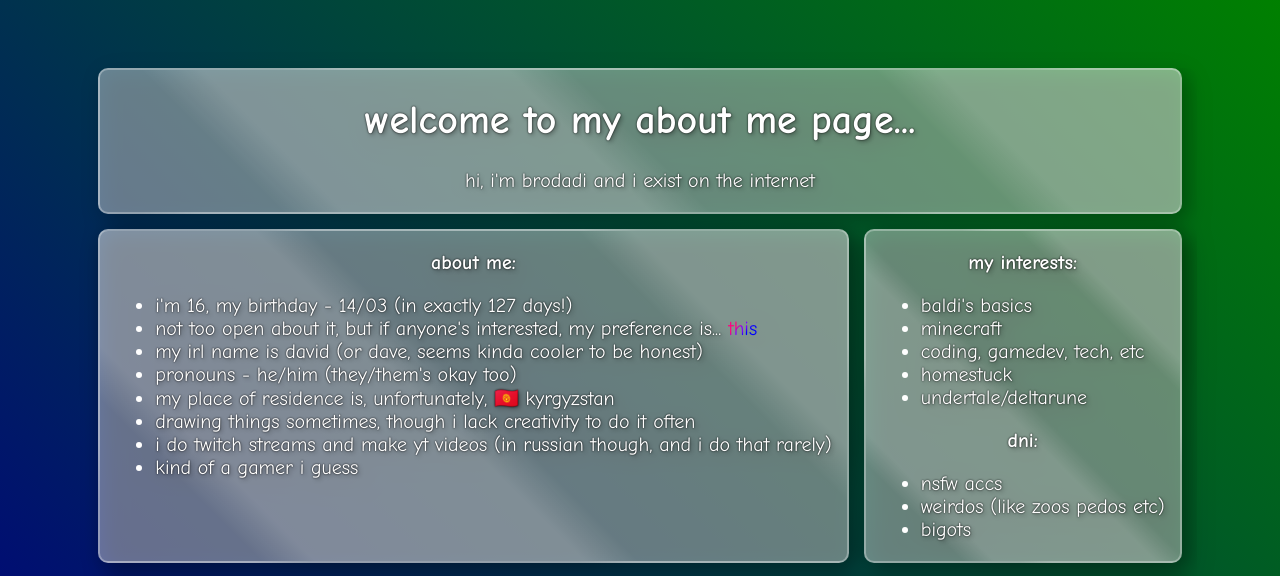
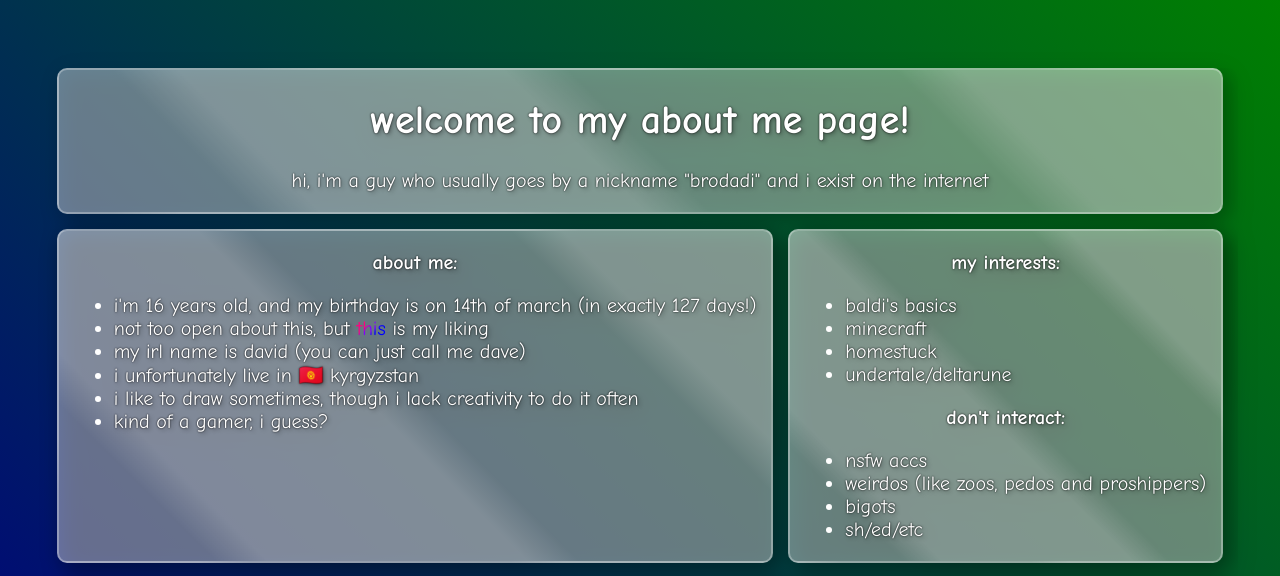
Before and after one commit to BroDadi/aboutme, a plain HTML site: page index.html in a window 1280 px wide. Shown: the top 576 px of the page. Drawn offline with Linux system fonts and the light colour scheme.

Commit message:
some more changes to make the page less cringy

```diff
--- a/index.html
+++ b/index.html
@@ -10,21 +10,19 @@
     <script src="script.js"></script>
     <div id="page">
         <div id="header">
-            <h1>welcome to my about me page...</h1>
-            <p>hi, i'm brodadi and i exist on the internet</p>
+            <h1>welcome to my about me page!</h1>
+            <p>hi, i'm a guy who usually goes by a nickname "brodadi" and i exist on the internet</p>
         </div>
         <div class="group">
             <div id="about">
                 <p><b>about me:</b></p>
                 <ul>
-                    <li>i'm <p id="age">??</p>, my birthday - 14/03 <p id="daycount">(in exactly ? days)</p></li>
-                    <li>not too open about it, but if anyone's interested, my preference is... <p id="bi">this</p></li>
-                    <li>my irl name is david (or dave, seems kinda cooler to be honest)</li>
-                    <li>pronouns - he/him (they/them's okay too)</li>
-                    <li>my place of residence is, unfortunately, 🇰🇬 <a href="https://en.wikipedia.org/wiki/kyrgyzstan">kyrgyzstan</a></li>
-                    <li>drawing things sometimes, though i lack creativity to do it often</li>
-                    <li>i do twitch streams and make yt videos (in russian though, and i do that rarely)</li>
-                    <li>kind of a gamer i guess</li>
+                    <li>i'm <p id="age"></p> years old, and my birthday is on 14th of march <p id="daycount">(in exactly ? days!)</p></li>
+                    <li>not too open about this, but <p id="bi">this</p> is my liking</li>
+                    <li>my irl name is david (you can just call me dave)</li>
+                    <li>i unfortunately live in <a href="https://en.wikipedia.org/wiki/kyrgyzstan">🇰🇬 kyrgyzstan</a></li>
+                    <li>i like to draw sometimes, though i lack creativity to do it often</li>
+                    <li>kind of a gamer, i guess?</li>
                 </ul>
             </div>
             <div id="etc">
@@ -32,15 +30,15 @@
                 <ul>
                     <li>baldi's basics</li>
                     <li>minecraft</li>
-                    <li>coding, gamedev, tech, etc</li>
                     <li>homestuck</li>
                     <li>undertale/deltarune</li>
                 </ul>
-                <p><b>dni:</b></p>
+                <p><b>don't interact:</b></p>
                 <ul>
                     <li>nsfw accs</li>
-                    <li>weirdos (like zoos pedos etc)</li>
+                    <li>weirdos (like zoos, pedos and proshippers)</li>
                     <li>bigots</li>
+                    <li>sh/ed/etc</li>
                 </ul>
             </div>
         </div>
--- a/script.js
+++ b/script.js
@@ -1,32 +1,21 @@
 window.onload = function()
 {
     let today = new Date();
+    let year = today.getFullYear();
+    let age = year - 2009;
+    if (today < new Date(year, 2, 14)) age--;
 
-    let isAfterMarch14th;
-    if (today.getMonth() > 2 || (today.getMonth() == 2 && today.getDate() > 14))
-    {
-        isAfterMarch14th = true;
-    }
-
-    let year = today.getFullYear();
-    if (isAfterMarch14th) year++;
-
-    let nextMarch14th = new Date(year, 2, 14);
-    let daysToBday = Math.ceil((nextMarch14th.getTime() - today.getTime()) / 1000 / 86400);
-
-    let age = today.getFullYear() - 2009;
+    let nextMarch14th = new Date(today < new Date(year, 2, 15) ? year : year + 1, 2, 14);
+    let daysToBday = Math.ceil((nextMarch14th - today) / 86400000);
 
     if (daysToBday <= 0)
     {
         document.querySelector("#daycount").innerText = "(TODAY!!!)";
         document.querySelector("#daycount").classList.add("bdaytoday");
-        age++;
     }
     else
     {
-        document.querySelector("#daycount").innerText = "(in exactly " + daysToBday + " days!)";
+        document.querySelector("#daycount").innerText = `(in exactly ${daysToBday} days!)`;
     }
-
-    if (!isAfterMarch14th) age--;
     document.querySelector("#age").innerText = age;
 }
```
